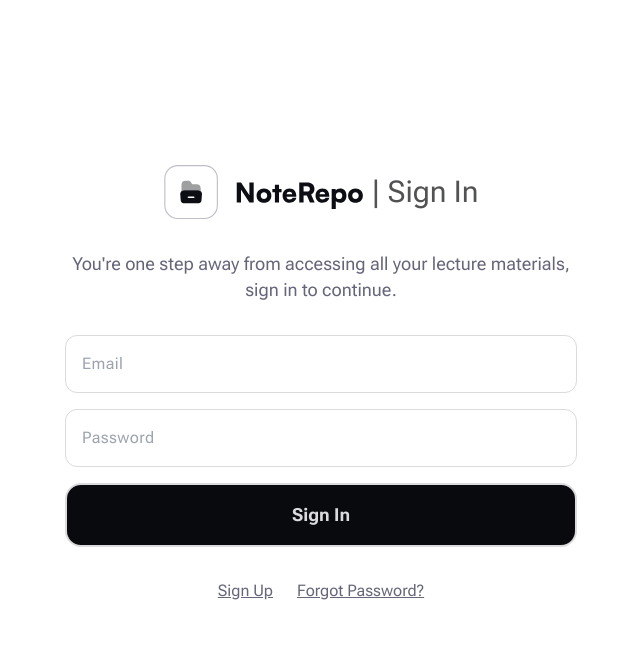
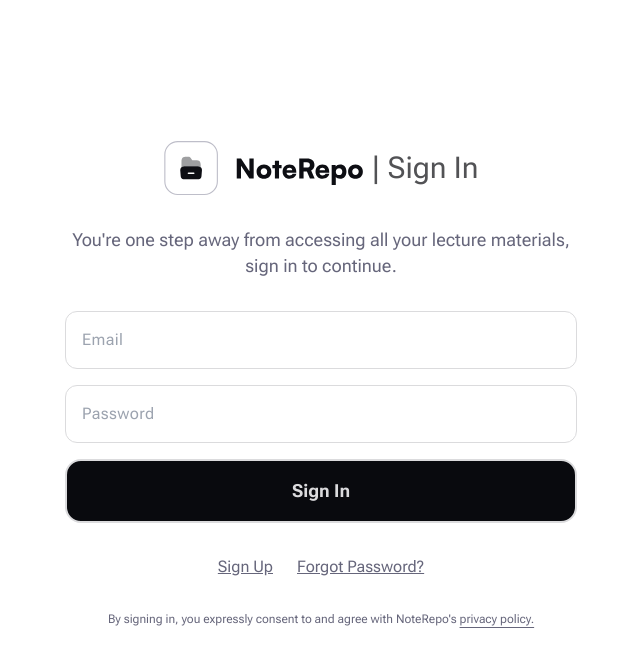
Before and after one commit to NoteRepoLabs/noterepo-web-client, a Next.js app: page /signin in a window 1280 px wide. Shown: the top 664 px of the page, without its empty margins (319-959 px from the left). Built offline with nearby package versions, Linux system fonts and the light colour scheme; no server answers.

Commit message:
feat: Include privacy policy link on sign in and sign up pages

```diff
--- a/app/signin/page.tsx
+++ b/app/signin/page.tsx
@@ -228,6 +228,12 @@ export default function Page() {
                         />
                     </section>
                 </form>
+                <p className='mb-8 text-xs dark:text-neutral-300 text-neutral-500 text-center'>
+                    By signing in, you expressly consent to and agree with NoteRepo&apos;s{' '}
+                    <a href="/privacy-policy" target="_blank" className="dark:hover:text-neutral-100 underline underline-offset-4 transition-all">
+                        privacy policy.
+                    </a>
+                </p>
             </section>
         </CenteredGridLayout>
     );
--- a/app/signup/page.tsx
+++ b/app/signup/page.tsx
@@ -192,6 +192,12 @@ export default function Page() {
                         />
                     </section>
                 </form>
+                <p className='mb-8 text-xs dark:text-neutral-300 text-neutral-500 text-center'>
+                    By signing up, you expressly consent to and agree with NoteRepo&apos;s{' '}
+                    <a href="/privacy-policy" target="_blank" className="dark:hover:text-neutral-100 underline underline-offset-4 transition-all">
+                        privacy policy.
+                    </a>
+                </p>
             </section>
         </CenteredGridLayout>
     );
--- a/components/ui/Footer.tsx
+++ b/components/ui/Footer.tsx
@@ -17,7 +17,7 @@ export default function Footer() {
     return (
         <footer className="w-full fixed left-0 bottom-0 dark:bg-neutral-900">
             <ul className="flex gap-2 items-center text-sm dark:text-neutral-300 w-full justify-center py-2">
-                <li className={styles}><a target="blank" href={META.github}>source code</a></li>
+                <li className={styles}><a target="_blank" href={META.github}>source code</a></li>
                 <li>•</li>
                 <li className={styles}><a href="/privacy-policy">privacy policy</a></li>
                 <li>•</li>
```
